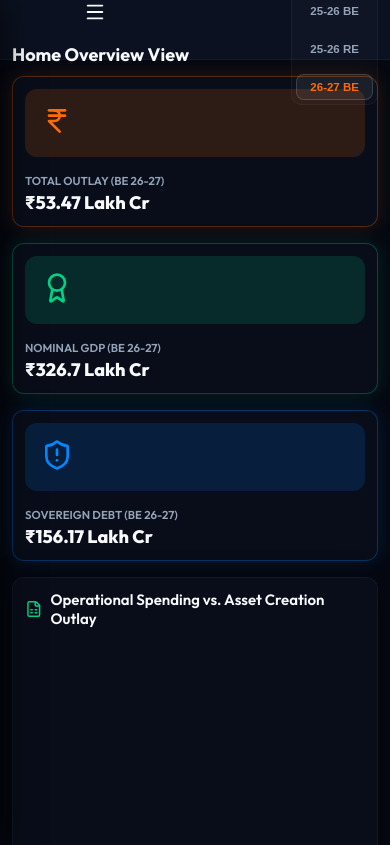
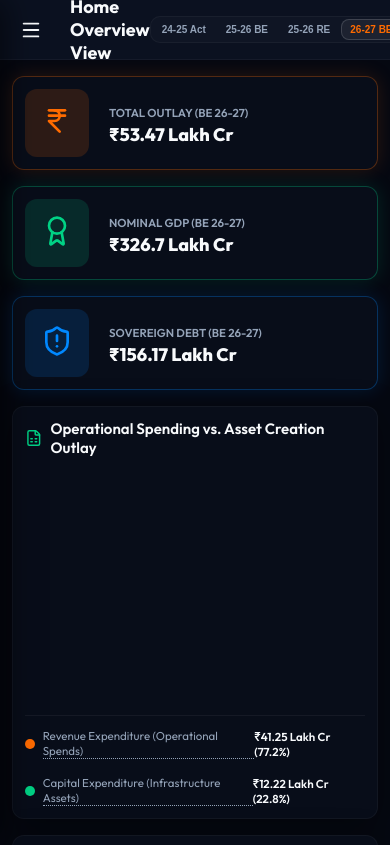
Before and after one commit to NisargPatel03/BharatBudget, a React (Vite) app: page / in a window 390 px wide. Shown: the top 845 px of the page. Built offline with nearby package versions, Linux system fonts and the light colour scheme.

Commit message:
Completely reconcile Recharts charts display and timeline navigation pills overlap by replacing global flex overrides with targeted CSS layout classes

```diff
--- a/src/App.jsx
+++ b/src/App.jsx
@@ -180,7 +180,7 @@ export default function App() {
           </div>
 
           {/* Interactive Fiscal Timeline Pills */}
-          <div style={{ display: 'flex', background: 'rgba(255,255,255,0.02)', padding: '4px', borderRadius: '10px', border: '1px solid var(--border-glass)', gap: '4px' }}>
+          <div className="header-timeline-pills">
             {timelineOptions.map((opt) => {
               const isActive = activeYearIndex === opt.index;
               return (
--- a/src/components/Dashboards/MinistryDashboard.jsx
+++ b/src/components/Dashboards/MinistryDashboard.jsx
@@ -246,7 +246,7 @@ export default function MinistryDashboard() {
         </div>
 
         {/* 3 mini KIs */}
-        <div style={{ display: 'flex', gap: '24px' }}>
+        <div className="ministry-kpi-row">
           <div style={{ textAlign: 'right' }}>
             <span style={{ fontSize: '12px', color: 'var(--text-secondary)' }}>BUDGET ALLOCATED (BE)</span>
             <h4 style={{ fontSize: '20px', fontWeight: 800, color: 'var(--saffron)' }}>₹ {formatCrores(data.allocation)} Cr</h4>
--- a/src/index.css
+++ b/src/index.css
@@ -477,17 +477,56 @@ body {
     overflow: hidden;
   }
 
-  /* Stack flex containers vertically on mobile for statistics rows and selectors */
-  div[style*="display: flex"]:not(.glossary-tooltip-container):not(.hamburger-btn):not(.app-sidebar nav a):not(.glossary-tooltip-box div) {
-    flex-direction: column !important;
-    align-items: stretch !important;
-    gap: 12px !important;
+  /* Safe responsive stacking layout classes */
+  .flex-responsive-stack {
+    display: flex;
+    flex-direction: row;
+  }
+  @media (max-width: 768px) {
+    .flex-responsive-stack {
+      flex-direction: column !important;
+      align-items: stretch !important;
+      gap: 12px !important;
+    }
   }
 
-  /* Override internal items so they don't force side-by-side inside stacked elements */
-  div[style*="display: flex"] > div[style*="display: flex"] {
-    flex-direction: column !important;
-    align-items: stretch !important;
+  /* Interactive Fiscal Timeline pills adjustments */
+  .header-timeline-pills {
+    display: flex;
+    background: rgba(255, 255, 255, 0.02);
+    padding: 4px;
+    border-radius: 10px;
+    border: 1px solid var(--border-glass);
+    gap: 4px;
+    flex-shrink: 0;
+  }
+  @media (max-width: 768px) {
+    .header-timeline-pills {
+      padding: 2px !important;
+      gap: 2px !important;
+    }
+    .header-timeline-pills button {
+      padding: 4px 8px !important;
+      font-size: 10px !important;
+    }
+  }
+
+  /* Ministrywise top KPI statistics rows adjustments */
+  .ministry-kpi-row {
+    display: flex;
+    gap: 24px;
+    flex-shrink: 0;
+  }
+  @media (max-width: 600px) {
+    .ministry-kpi-row {
+      flex-wrap: wrap !important;
+      gap: 14px !important;
+      justify-content: flex-start !important;
+    }
+    .ministry-kpi-row > div {
+      text-align: left !important;
+      min-width: 110px;
+    }
   }
 
   /* Make header and action bars fit perfectly */
```
